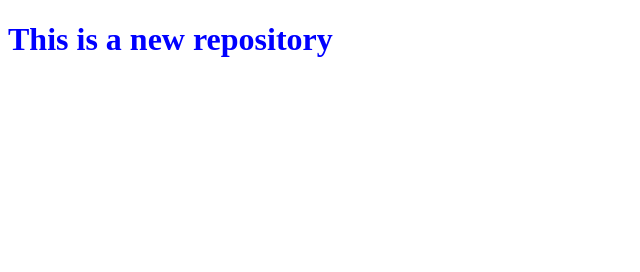
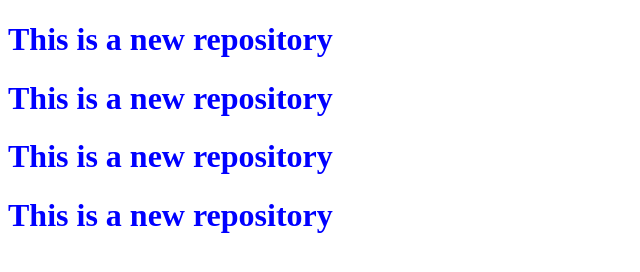
Before and after one commit to rakib333/my-second-repository, a plain HTML site: page index.html in a window 1280 px wide. Shown: the whole page, without its empty margins (0-640 px from the left). Drawn offline with Linux system fonts and the light colour scheme.

Commit message:
commited

```diff
--- a/index.html
+++ b/index.html
@@ -9,5 +9,8 @@
 </head>
 <body>
     <h1>This is a new repository</h1>
+    <h1>This is a new repository</h1>
+    <h1>This is a new repository</h1>
+    <h1>This is a new repository</h1>
 </body>
 </html>
```
